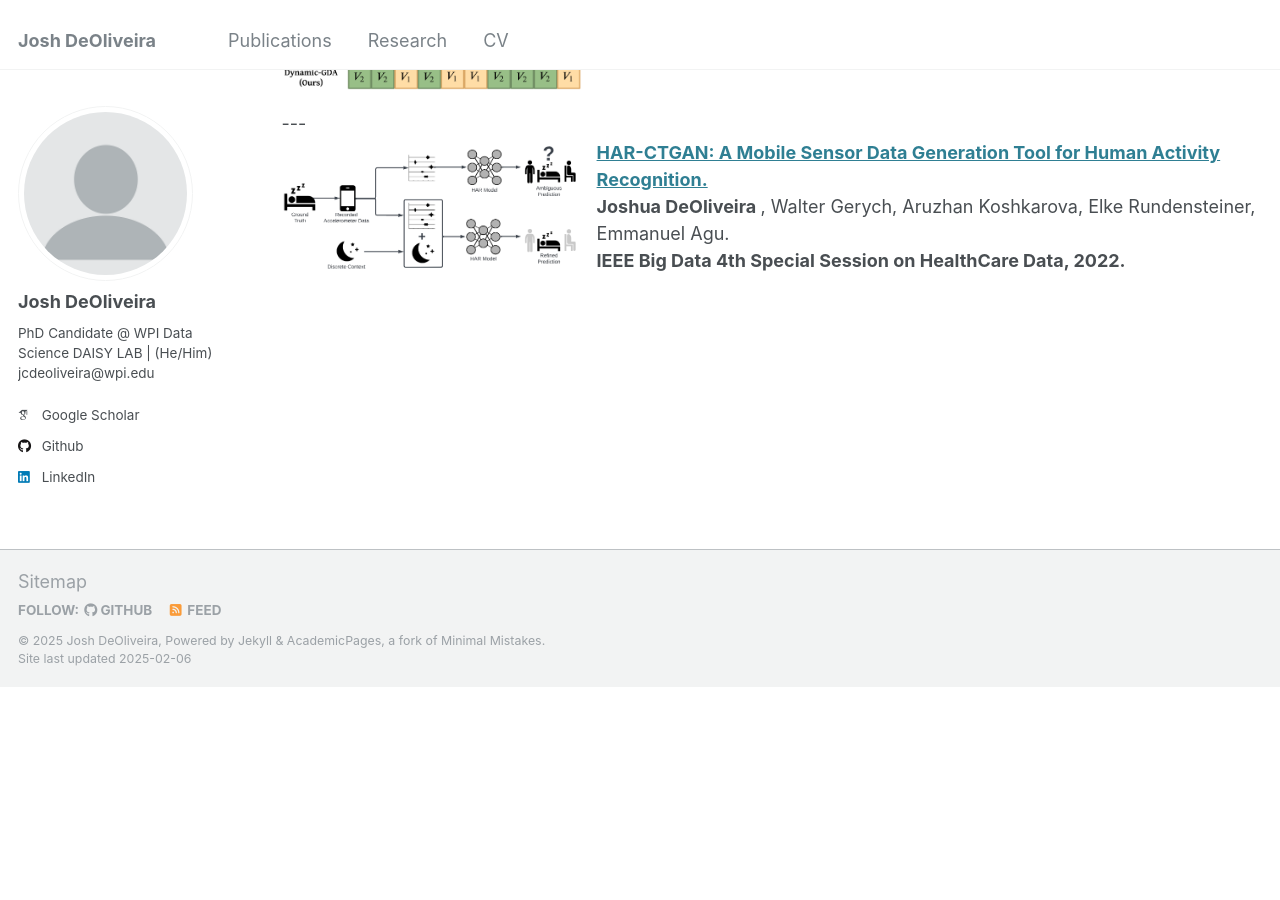
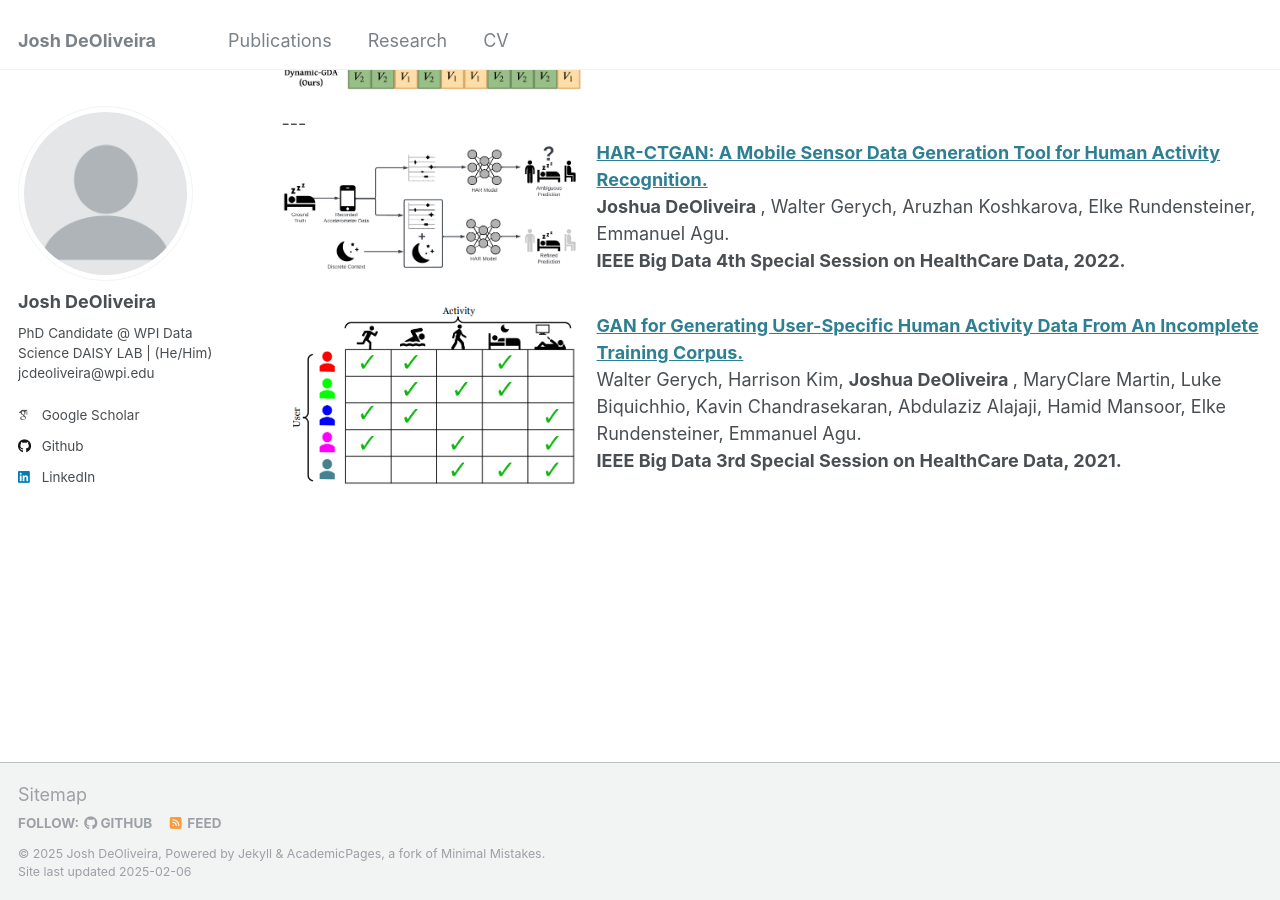
Before and after one commit to deoliveirajoshua/deoliveirajoshua.github.io, a Jekyll site: the page built from _pages/publications.html, in a window 1280 px wide and 900 px high, scrolled down 525 px. Built offline with Jekyll 4.4.1, drawn with Linux system fonts in a browser that asks for light colours; some web fonts are replaced; before the commit the page ends 1212 px from its top, so only the background shows below that.

Commit message:
add publications

```diff
--- a/_pages/publications.html
+++ b/_pages/publications.html
@@ -58,3 +58,15 @@ author_profile: true
     <strong>IEEE Big Data 4th Special Session on HealthCare Data, 2022.</strong>
   </div>
 </div>
+
+
+<div style="display: flex; align-items: center; margin-bottom: 20px;">
+  <div style="flex-shrink: 0; margin-right: 15px;">
+    <img src="..\images\incomplete_corpus_IEEE_2021.png" alt="Paper Figure" width="300px">
+  </div>
+  <div>
+    <strong><a href="">GAN for Generating User-Specific Human Activity Data From An Incomplete Training Corpus.</a></strong><br>
+   Walter Gerych, Harrison Kim, <strong> Joshua DeOliveira </strong>, MaryClare Martin, Luke Biquichhio, Kavin Chandrasekaran, Abdulaziz Alajaji, Hamid Mansoor, Elke Rundensteiner, Emmanuel Agu.<br>
+    <strong>IEEE Big Data 3rd Special Session on HealthCare Data, 2021.</strong>
+  </div>
+</div>
```
Also changed, not shown: images/incomplete_corpus_IEEE_2021.png (added).
